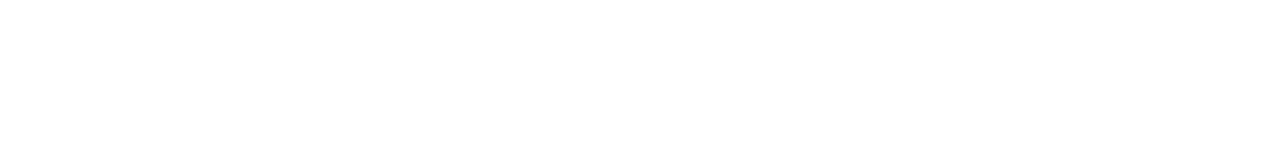
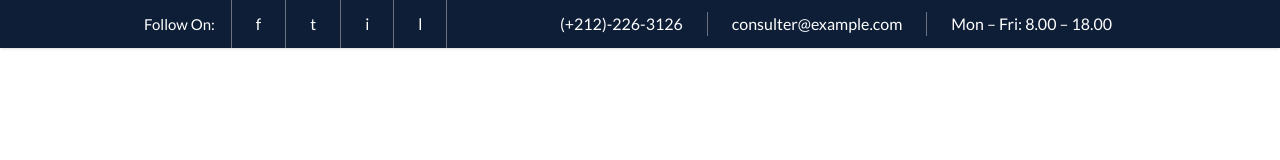
Before and after one commit to Loutani/sticky-navbar, a website: page index.html in a window 1280 px wide. Drawn offline with nearby package versions, Linux system fonts and the light colour scheme; files that its build step writes are made by us from their sources.

Commit message:
add top navbar

```diff
--- a/index.html
+++ b/index.html
@@ -8,6 +8,31 @@
     <link rel="stylesheet" href="./dist/css/style.css">
 </head>
 <body>
-
+    <div class="sticky top-0 px-36 bg-[#0E1E36] flex items-center justify-between shadow">
+        <div class="flex items-center">
+            <span class="text-white mr-4 text-[15px]">
+                Follow On:
+            </span>
+            <ul class="flex items-center">
+                <li class="text-white bg-transparent px-6 py-3 border-l border-r border-gray-500 cursor-pointer hover:bg-[#EF0548] duration-300">
+                    <span>f</span>
+                </li>
+                <li class="text-white bg-transparent px-6 py-3 border-r border-gray-500 cursor-pointer hover:bg-[#EF0548] duration-300">
+                    <span>t</span>
+                </li>
+                <li class="text-white bg-transparent px-6 py-3 border-r border-gray-500 cursor-pointer hover:bg-[#EF0548] duration-300">
+                    <span>i</span>
+                </li>
+                <li class="text-white bg-transparent px-6 py-3 border-r border-gray-500 cursor-pointer hover:bg-[#EF0548] duration-300">
+                    <span>l</span>
+                </li>
+            </ul>
+        </div>
+        <ul class="flex items-center">
+            <li class="text-white px-6 border-r border-gray-500">(+212)-226-3126</li>
+            <li class="text-white px-6 border-r border-gray-500 cursor-pointer hover:text-[#EF0548] duration-300">consulter@example.com</li>
+            <li class="text-white px-6">Mon – Fri: 8.00 – 18.00</li>
+        </ul>
+    </div>
 </body>
 </html>
```
Also changed, not shown: dist/css/style.css (added).
